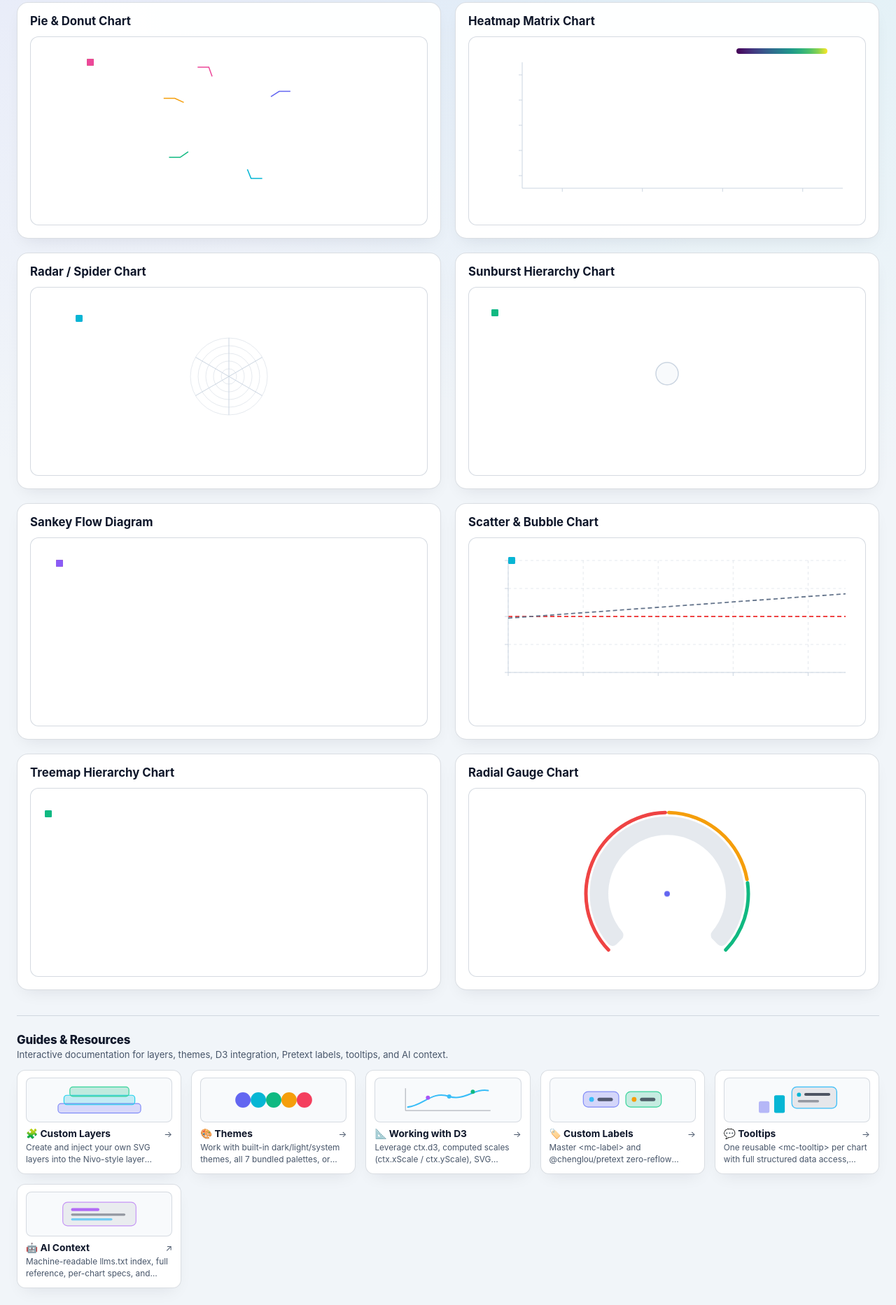
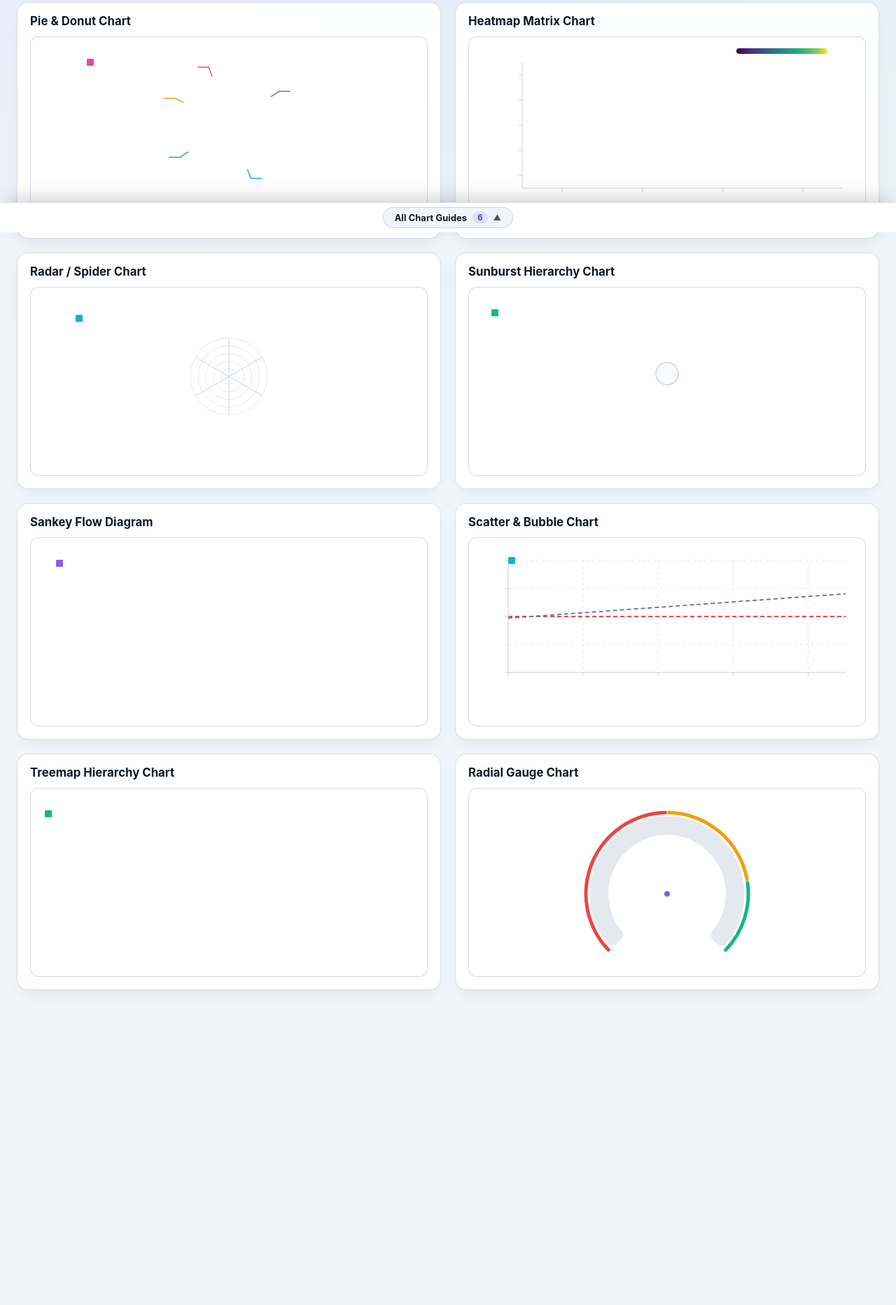
Before and after one commit to jingcai86/modern-charts, a website built with Vite: page apps/studio/index.html in a window 1280 px wide. Shown: the part 468-2333 px from the top of the page at 70% size. After the commit the page ends 1971 px from the top, so only its background shows below. Built offline with nearby package versions, Linux system fonts and the light colour scheme; what @chenglou/pretext would draw is missing.

Commit message:
feat(studio): pin expandable bottom Guides dock (~1/4 viewport) with localStorage persistence

```diff
--- a/apps/studio/pages/overview.ts
+++ b/apps/studio/pages/overview.ts
@@ -55,27 +55,25 @@ const GUIDE_PREVIEW_SVGS: Record<GuideId | 'ai-context', string> = {
     </svg>`
 };
 
-function createOverviewGuidesSection(): HTMLElement {
-  const section = document.createElement('section');
-  section.className = 'overview-guides-section';
-  section.setAttribute('aria-labelledby', 'overview-guides-heading');
+const GUIDES_DOCK_STORAGE_KEY = 'modern-charts-studio-guides-open';
 
-  section.innerHTML = `
-    <div class="overview-guides-header">
-      <div>
-        <h2 class="overview-guides-title" id="overview-guides-heading">
-          Guides &amp; Resources
-        </h2>
-        <p class="overview-guides-subtitle">
-          Interactive documentation for layers, themes, D3 integration, Pretext labels, tooltips, and AI context.
-        </p>
-      </div>
-    </div>
-    <div class="overview-guides-grid"></div>
-  `;
+function readStoredGuidesOpen(): boolean {
+  try {
+    return localStorage.getItem(GUIDES_DOCK_STORAGE_KEY) === 'true';
+  } catch {
+    return false;
+  }
+}
 
-  const guidesGrid = section.querySelector('.overview-guides-grid') as HTMLElement;
+function writeStoredGuidesOpen(open: boolean): void {
+  try {
+    localStorage.setItem(GUIDES_DOCK_STORAGE_KEY, String(open));
+  } catch {
+    // Ignore storage failures in restricted contexts
+  }
+}
 
+function createOverviewGuidesDock(grid: HTMLElement): HTMLElement {
   const cards: Array<{
     id: GuideId | 'ai-context';
     href: string;
@@ -102,6 +100,49 @@ function createOverviewGuidesSection(): HTMLElement {
     }
   ];
 
+  const dock = document.createElement('aside');
+  dock.className = 'overview-guides-dock';
+  dock.setAttribute('aria-label', 'Chart Guides and Resources');
+
+  const initialOpen = readStoredGuidesOpen();
+
+  dock.innerHTML = `
+    <div class="overview-guides-dock-bar">
+      <button
+        type="button"
+        class="overview-guides-dock-toggle"
+        aria-expanded="${initialOpen}"
+        aria-controls="overview-guides-drawer-panel"
+      >
+        <span>All Chart Guides</span>
+        <span class="overview-guides-dock-count">${cards.length}</span>
+        <span class="overview-guides-dock-chevron" aria-hidden="true">▲</span>
+      </button>
+    </div>
+    <div
+      id="overview-guides-drawer-panel"
+      class="overview-guides-drawer-panel${initialOpen ? ' is-expanded' : ''}"
+      ${initialOpen ? '' : 'hidden'}
+    >
+      <div class="overview-guides-drawer-inner">
+        <div class="overview-guides-grid"></div>
+      </div>
+    </div>
+  `;
+
+  if (initialOpen) {
+    dock.classList.add('is-expanded');
+    grid.classList.add('has-guides-dock-open');
+  }
+
+  const toggleBtn = dock.querySelector(
+    '.overview-guides-dock-toggle'
+  ) as HTMLButtonElement;
+  const panel = dock.querySelector(
+    '#overview-guides-drawer-panel'
+  ) as HTMLElement;
+  const guidesGrid = dock.querySelector('.overview-guides-grid') as HTMLElement;
+
   cards.forEach((item) => {
     const link = document.createElement('a');
     link.className = 'overview-guide-card';
@@ -125,7 +166,57 @@ function createOverviewGuidesSection(): HTMLElement {
     guidesGrid.appendChild(link);
   });
 
-  return section;
+  const setExpanded = (nextOpen: boolean): void => {
+    writeStoredGuidesOpen(nextOpen);
+    toggleBtn.setAttribute('aria-expanded', String(nextOpen));
+    dock.classList.toggle('is-expanded', nextOpen);
+    grid.classList.toggle('has-guides-dock-open', nextOpen);
+
+    if (nextOpen) {
+      panel.hidden = false;
+      // Flush hidden removal before toggling class so CSS block-size transition runs smoothly
+      void panel.offsetHeight;
+      panel.classList.add('is-expanded');
+    } else {
+      panel.classList.remove('is-expanded');
+      const transitions =
+        typeof panel.getAnimations === 'function'
+          ? panel
+              .getAnimations()
+              .filter(
+                (anim) =>
+                  typeof CSSTransition !== 'undefined' &&
+                  anim instanceof CSSTransition
+              )
+          : [];
+      if (transitions.length === 0) {
+        panel.hidden = true;
+      } else {
+        Promise.allSettled(transitions.map((t) => t.finished)).then(() => {
+          if (!panel.classList.contains('is-expanded')) {
+            panel.hidden = true;
+          }
+        });
+      }
+    }
+  };
+
+  toggleBtn.addEventListener('click', () => {
+    const isCurrentlyOpen = toggleBtn.getAttribute('aria-expanded') === 'true';
+    setExpanded(!isCurrentlyOpen);
+  });
+
+  dock.addEventListener('keydown', (e) => {
+    if (
+      e.key === 'Escape' &&
+      toggleBtn.getAttribute('aria-expanded') === 'true'
+    ) {
+      setExpanded(false);
+      toggleBtn.focus();
+    }
+  });
+
+  return dock;
 }
 
 /**
@@ -186,6 +277,6 @@ export function renderOverviewPage(root: HTMLElement): MCBaseChart<any>[] {
   });
 
   root.appendChild(grid);
-  root.appendChild(createOverviewGuidesSection());
+  root.appendChild(createOverviewGuidesDock(grid));
   return mountedCharts;
 }
--- a/apps/studio/styles/layout.css
+++ b/apps/studio/styles/layout.css
@@ -374,60 +374,136 @@ button.btn-primary:hover {
   pointer-events: none;
 }
 
-/* Compact Guides & Resources Grid pinned at the bottom of the Home Page */
-.overview-guides-section {
-  margin-block-start: 12px;
-  padding-block-start: 24px;
-  border-top: 1px solid var(--border-subtle);
-  display: flex;
-  flex-direction: column;
-  gap: 14px;
+/* Fixed Bottom Guides Dock (always visible on Home Page, expandable to ~1/4 viewport) */
+.overview-grid {
+  padding-block-end: 64px;
+  transition: padding-block-end 220ms ease;
 }
 
-.overview-guides-header {
-  display: flex;
-  align-items: baseline;
-  justify-content: space-between;
-  gap: 12px;
-  flex-wrap: wrap;
+.overview-grid.has-guides-dock-open {
+  padding-block-end: calc(min(28dvh, 260px) + 64px);
 }
 
-.overview-guides-title {
-  margin: 0;
-  font-size: 1.05rem;
-  font-weight: 800;
-  letter-spacing: -0.01em;
+.overview-guides-dock {
+  position: fixed;
+  inset-inline: 0;
+  inset-block-end: 0;
+  z-index: 40;
+  background: var(--bg-controls);
+  border-top: 1px solid var(--border-subtle);
+  box-shadow: 0 -10px 30px -12px rgba(0, 0, 0, 0.35);
+  backdrop-filter: blur(16px);
 }
 
-.overview-guides-subtitle {
-  margin: 3px 0 0;
-  font-size: 0.82rem;
+.overview-guides-dock-bar {
+  max-width: 1440px;
+  margin: 0 auto;
+  padding: 6px 24px;
+  display: flex;
+  align-items: center;
+  justify-content: center;
+}
+
+.overview-guides-dock-toggle {
+  display: inline-flex;
+  align-items: center;
+  justify-content: center;
+  gap: 8px;
+  padding: 6px 16px;
+  border-radius: 999px;
+  background: var(--bg-elevated);
+  border: 1px solid var(--border-subtle);
+  color: var(--text-main);
+  font-size: 0.8rem;
+  font-weight: 700;
+  letter-spacing: 0.01em;
+  cursor: pointer;
+  transition: border-color 150ms ease, background 150ms ease, transform 150ms ease;
+}
+
+.overview-guides-dock-toggle:hover,
+.overview-guides-dock-toggle:focus-visible {
+  border-color: var(--border-focus);
+  background: var(--bg-card-hover);
+}
+
+.overview-guides-dock-toggle:focus-visible {
+  outline: 2px solid var(--border-focus);
+  outline-offset: 2px;
+}
+
+.overview-guides-dock-count {
+  font-size: 0.7rem;
+  font-weight: 700;
+  padding: 1px 7px;
+  border-radius: 999px;
+  background: var(--pill-purple-bg);
+  color: var(--pill-purple-fg);
+}
+
+.overview-guides-dock-chevron {
+  font-size: 0.7rem;
   color: var(--text-muted);
+  transition: transform 220ms cubic-bezier(0.22, 1, 0.36, 1);
+}
+
+.overview-guides-dock.is-expanded .overview-guides-dock-chevron {
+  transform: rotate(180deg);
+}
+
+.overview-guides-drawer-panel {
+  block-size: 0;
+  overflow: hidden;
+  transition: block-size 260ms cubic-bezier(0.22, 1, 0.36, 1);
+}
+
+.overview-guides-drawer-panel.is-expanded {
+  block-size: auto;
+}
+
+.overview-guides-drawer-inner {
+  max-width: 1440px;
+  margin: 0 auto;
+  padding: 8px 24px 16px;
+  max-block-size: min(26dvh, 236px);
+  overflow-y: auto;
 }
 
 .overview-guides-grid {
   display: grid;
-  grid-template-columns: repeat(auto-fill, minmax(210px, 1fr));
-  gap: 14px;
+  grid-template-columns: repeat(6, minmax(0, 1fr));
+  gap: 12px;
+}
+
+@media (max-width: 1120px) {
+  .overview-guides-grid {
+    grid-template-columns: repeat(3, minmax(0, 1fr));
+  }
+}
+
+@media (max-width: 640px) {
+  .overview-guides-grid {
+    grid-template-columns: repeat(2, minmax(0, 1fr));
+  }
 }
 
 .overview-guide-card {
   background: var(--bg-card);
   border: 1px solid var(--border-subtle);
   border-radius: 12px;
-  padding: 10px 12px 12px;
+  padding: 8px 10px 10px;
   display: flex;
   flex-direction: column;
-  gap: 8px;
+  gap: 6px;
   text-decoration: none;
   color: var(--text-main);
   box-shadow: var(--card-shadow);
   transition:
-    transform 200ms cubic-bezier(0.22, 1, 0.36, 1),
-    border-color 160ms ease,
-    background 160ms ease,
-    box-shadow 200ms ease,
-    opacity 180ms ease;
+    transform 180ms cubic-bezier(0.22, 1, 0.36, 1),
+    border-color 150ms ease,
+    background 150ms ease,
+    box-shadow 180ms ease,
+    opacity 160ms ease;
 }
 
 .overview-guides-grid:has(.overview-guide-card:hover, .overview-guide-card:focus-visible)
@@ -437,10 +513,10 @@ button.btn-primary:hover {
 
 .overview-guide-card:hover,
 .overview-guide-card:focus-visible {
-  transform: translateY(-3px);
+  transform: translateY(-2px);
   border-color: var(--border-focus);
   background: var(--bg-card-hover);
-  box-shadow: 0 14px 28px -12px rgba(99, 102, 241, 0.32);
+  box-shadow: 0 12px 24px -10px rgba(99, 102, 241, 0.32);
 }
 
 .overview-guide-card:focus-visible {
@@ -449,7 +525,7 @@ button.btn-primary:hover {
 }
 
 .overview-guide-preview {
-  height: 64px;
+  height: 48px;
   width: 100%;
   border-radius: 8px;
   border: 1px solid var(--border-subtle);
@@ -457,20 +533,20 @@ button.btn-primary:hover {
   display: flex;
   align-items: center;
   justify-content: center;
-  padding: 4px 8px;
+  padding: 3px 6px;
   color: var(--text-main);
 }
 
 .overview-guide-preview svg {
   width: 100%;
   height: 100%;
-  max-width: 168px;
+  max-width: 148px;
 }
 
 .overview-guide-copy {
   display: flex;
   flex-direction: column;
-  gap: 4px;
+  gap: 3px;
 }
 
 .overview-guide-card-header {
@@ -481,13 +557,17 @@ button.btn-primary:hover {
 }
 
 .overview-guide-card-title {
-  font-size: 0.86rem;
+  font-size: 0.8rem;
   font-weight: 700;
+  white-space: nowrap;
+  overflow: hidden;
+  text-overflow: ellipsis;
 }
 
 .overview-guide-arrow {
-  font-size: 0.78rem;
+  font-size: 0.74rem;
   color: var(--text-muted);
+  flex-shrink: 0;
   transition: transform 150ms ease, color 150ms ease;
 }
 
@@ -498,11 +578,20 @@ button.btn-primary:hover {
 
 .overview-guide-summary {
   margin: 0;
-  font-size: 0.74rem;
-  line-height: 1.4;
+  font-size: 0.7rem;
+  line-height: 1.35;
   color: var(--text-muted);
   display: -webkit-box;
   -webkit-line-clamp: 2;
   -webkit-box-orient: vertical;
   overflow: hidden;
 }
+
+@media (prefers-reduced-motion: reduce) {
+  .overview-guides-drawer-panel,
+  .overview-guides-dock-chevron,
+  .overview-grid,
+  .overview-guide-card {
+    transition: none !important;
+  }
+}
--- a/apps/studio/styles/tokens.css
+++ b/apps/studio/styles/tokens.css
@@ -26,6 +26,7 @@
   --card-shadow: 0 12px 32px -12px rgba(0, 0, 0, 0.45);
   font-family: Inter, -apple-system, BlinkMacSystemFont, "Segoe UI", Roboto, sans-serif;
   color-scheme: light dark;
+  interpolate-size: allow-keywords;
 }
 
 :root:has(> head > meta[name="color-scheme"][content="dark"]) {
```
